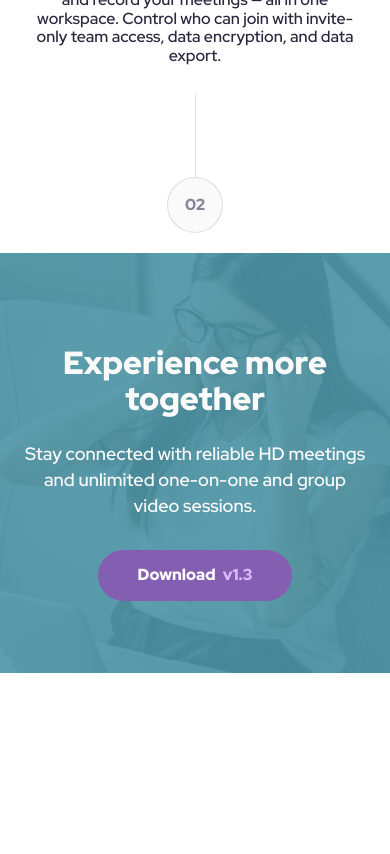
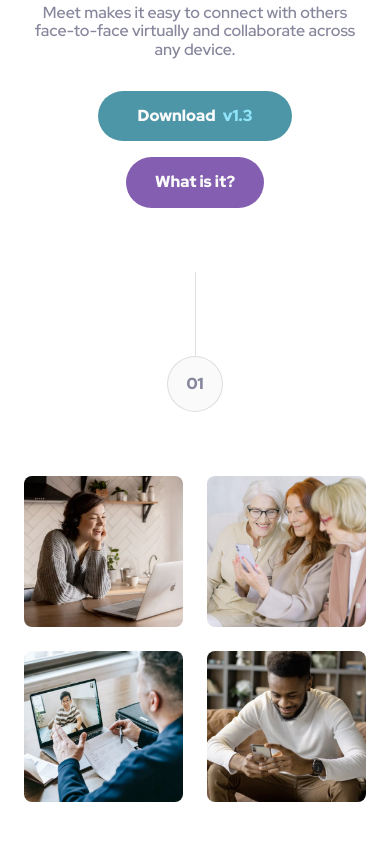
Before and after one commit to RegexRiddler/meet-landing-page, a plain HTML site: page index.html in a window 390 px wide. Shown: the part 445-1299 px from the top of the page. Before the commit the page ends 1118 px from the top, so only its background shows below. Drawn offline with Linux system fonts and the light colour scheme.

Commit message:
Added styling for mobile view

```diff
--- a/index.html
+++ b/index.html
@@ -10,9 +10,26 @@
 </head>
 <body>
 
+  <img class="logo" src="./assets/logo.svg" alt="meet site logo">
+
+  <figure>
+    <img src="./assets/tablet/image-hero.png" alt="">
+  </figure>
+
   <main>
-    <img src="./assets/logo.svg" alt="meet site logo">
 
+    <header>
+      <h1>Group Chat for Everyone</h1>
+      <p>Meet makes it easy to connect with others face-to-face virtually and collaborate across any device.</p>
+      <div>
+        <button class="btn_teal">
+          <a href="#">Download <span>v1.3</span></a>
+        </button>
+        <button class="btn_violet btn_info">
+          <a href="#">What is it?</a>
+        </button>
+      </div>
+    </header>
 
     <div class="section-seperator">
       <span class="vl"></span>
@@ -20,22 +37,17 @@
     </div>
 
     <section>
-      <!-- <div>
+      <div class="image-container">
         <img src="./assets/desktop/image-woman-in-videocall.jpg" alt="Woman in a videocall">
         <img src="./assets/desktop/image-women-videochatting.jpg" alt="Women videochatting">
         <img src="./assets/desktop/image-men-in-meeting.jpg" alt="Men in meeting">
         <img src="./assets/desktop/image-man-texting.jpg" alt="Man texting">
-      </div> -->
-      <p class="overline">Buildt for more modern use</p>
+      </div>
+      <p class="overline">Buildt for modern use</p>
       <h2>Smarter meetings, all in one place</h2>
       <p>Send messages, share files, show your screen, and record your meetings — all in one workspace.
          Control who can join with invite-only team access, data encryption, and data export.</p>
     </section>
-
-    <!-- Meet makes it easy to connect with others face-to-face virtually and collaborate across any device.
-
-    Download v1.3
-    What is it? -->
 
     <div class="section-seperator">
       <span class="vl"></span>
@@ -46,14 +58,14 @@
   <footer>
     <h2>Experience more together</h2>
     <p>Stay connected with reliable HD meetings and unlimited one-on-one and group video sessions.</p>
-    <button class="download-button">
+    <button class="btn_violet">
       <a href="#">Download <span>v1.3</span></a>
     </button>
   </footer>
 
-  <!-- <footer class="attribution">
+  <!-- <div class="attribution">
     <p>Challenge by <a href="https://www.frontendmentor.io?ref=challenge" target="_blank">Frontend Mentor</a>.
     Coded by <a href="https://github.com/RegexRiddler/meet-landing-page">Maximilian Dybvik</a>.</p>
-  </footer> -->
+  </div> -->
 </body>
 </html>
--- a/main.css
+++ b/main.css
@@ -5,50 +5,19 @@
 
 :root {
     --teal: hsla(192, 37%, 48%, 1);
-    --teal-active: hsla(192, 90%, 77%, 1);
+    --teal-active: hsla(192, 54%, 64%, 1);
     --violet: hsla(268, 34%, 53%, 1);
-    --violet-active: hsla(268, 100%, 86%, 1);
+    --violet-active: hsla(268, 55%, 71%, 1);
     --black: hsla(240, 21%, 20%, 1);
     --grey: hsla(240, 10%, 57%, 1);
     --white: hsla(0, 0%, 98%, 1);
 }
 
 body {
-    display: flex;
-    flex-direction: column;
-    align-items: center;
-    padding-top: 48px;
     font-family: "Red Hat Display", sans-serif;
     font-weight: 500;
     text-align: center;
     color: var(--black);
-}
-
-.download-button {
-    padding: 16px 40px;
-    background-color: var(--violet);
-    border-radius: 100px;
-    font-size: 16px;
-    font-weight: 900;
-}
-
-main {
-    padding: 48px 24px;
-}
-
-button > a > span {
-    color: hsla(268, 100%, 86%, 1);
-    margin-left: 4px;
-}
-
-footer {
-    display: flex;
-    flex-direction: column;
-    justify-content: center;
-    align-items: center;
-    padding: 92px 24px 72px;
-    background: linear-gradient(hsla(192, 37%, 48%, .9), hsla(192, 37%, 48%, .9)), url(./assets/mobile/image-footer.jpg);
-    background-size: cover;
 }
 
 h1 {
@@ -61,20 +30,126 @@ h2 {
     font-size: 32px;
     font-weight: 900;
     line-height: 112.5%;
+    margin-bottom: 32px;
+}
+
+p {
+    color: var(--grey);
+}
+
+button {
+    padding: 16px 40px;
+    border-radius: 100px;
+    font-size: 16px;
+    font-weight: 900;
+    color: var(--white);
+    z-index: 100;
+}
+
+.btn_info {
+    padding: 16px 29px;
+}
+
+.btn_violet {
+    background-color: var(--violet);
+}
+
+.btn_violet span {
+    color: hsla(268, 100%, 86%, 1);
+    margin-left: 4px;
+}
+
+.btn_violet:hover, .btn_violet:active {
+    background-color: var(--violet-active);
+}
+
+.btn_teal {
+    background-color: var(--teal);
+}
+
+.btn_teal span {
+    color: hsla(192, 90%, 77%, 1);
+    margin-left: 4px;
+}
+
+.btn_teal:hover, .btn_teal:active {
+    background-color: var(--teal-active);
+}
+
+.logo {
+    padding: 48px 24px 54px;
+}
+
+figure {
+    overflow: hidden;
+}
+
+figure > img {
+    width: calc(100% + 40px);
+    object-fit: contain;
+    object-position: -20px;
+}
+
+main {
+    display: flex;
+    flex-direction: column;
+    align-items: center;
+    padding: 48px 24px 0px;
+}
+
+header {
+    max-width: 467px;
+}
+
+header > h1 {
+    margin-bottom: 24px;
+}
+
+header > p {
+    margin-bottom: 32px;
+}
+
+header > div {
+    display: flex;
+    flex-wrap: wrap;
+    justify-content: center;
+    gap: 16px;
+}
+
+.image-container {
+    display: grid;
+    grid-template-columns: auto auto;
+    justify-content: center;
+    gap: 24px;
+    margin-bottom: 64px;
+}
+
+.image-container > img {
+    width: 100%;
+    max-width: 255px;
+    border-radius: 8px;
+}
+
+.overline {
+    font-size: 16px;
+    font-weight: 900;
+    text-transform: uppercase;
+    letter-spacing: 4px;
+    line-height: 162.5%;
+    color: var(--teal);
+    margin-bottom: 24px;
 }
 
 .section-seperator {
     display: flex;
     flex-direction: column;
     align-items: center;
+    padding-top: 64px;
+    position: relative;
 }
 
 .section-seperator:first-of-type {
     margin-bottom: 64px;
-}
-
-.section-seperator:last-of-type {
-    transform: translateY(28px);
 }
 
 .seperator-number {
@@ -88,7 +163,6 @@ h2 {
     background-color: hsla(0, 0%, 98%, 1);
     color: hsla(240, 10%, 57%, 1);
     font-weight: 900;
-    line-height: 26px;
 }
 
 .vl {
@@ -97,7 +171,15 @@ h2 {
 }
 
 footer {
+    display: flex;
+    flex-direction: column;
+    justify-content: center;
+    align-items: center;
+    padding: 92px 24px 72px;
+    background: linear-gradient(hsla(192, 37%, 48%, .9), hsla(192, 37%, 48%, .9)), url(./assets/mobile/image-footer.jpg);
+    background-size: cover;
     color: var(--white);
+    margin-top: -28px;
 }
 
 footer > h2 {
@@ -108,8 +190,8 @@ footer > p {
     font-size: 18px;
     line-height: 144.5%;
     margin-bottom: 32px;
+    color: var(--white);
 }
-
 
 /* Attribution */
 .attribution {
```
